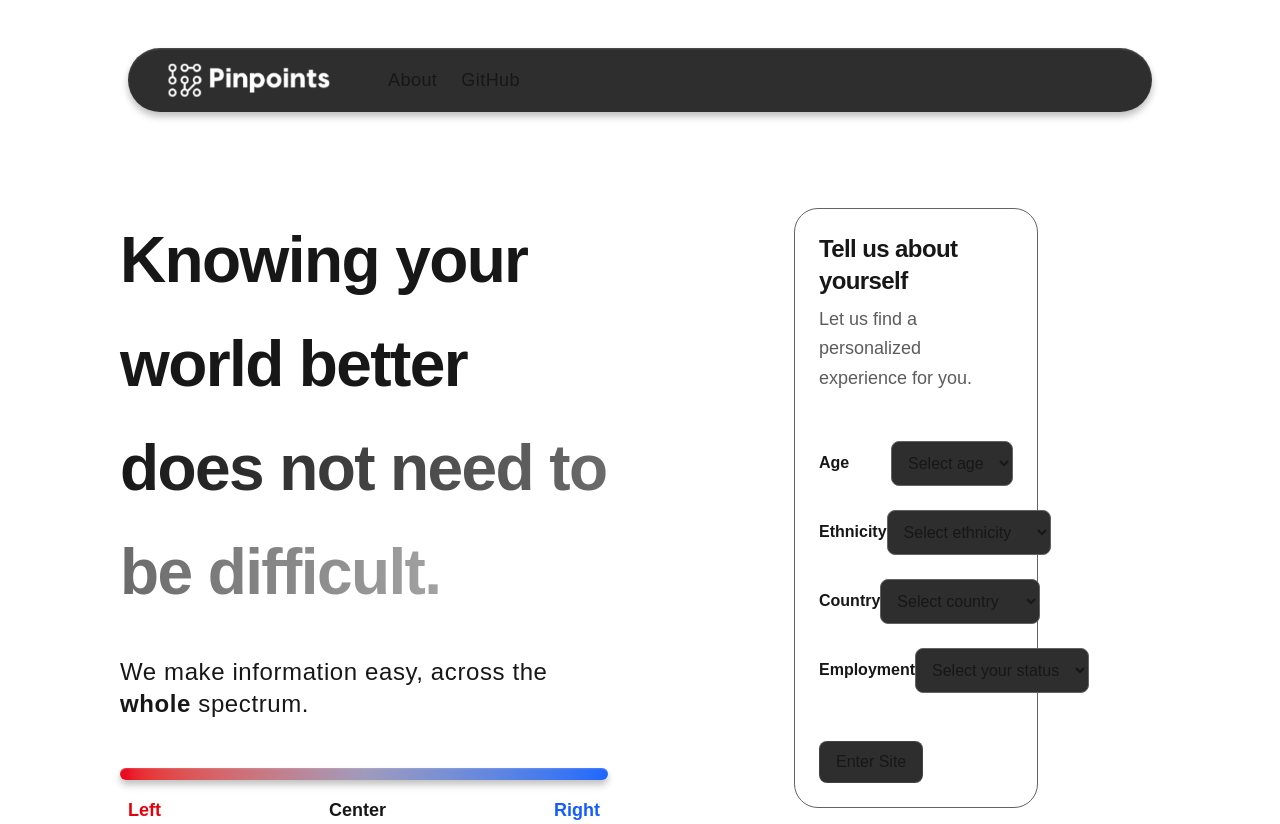
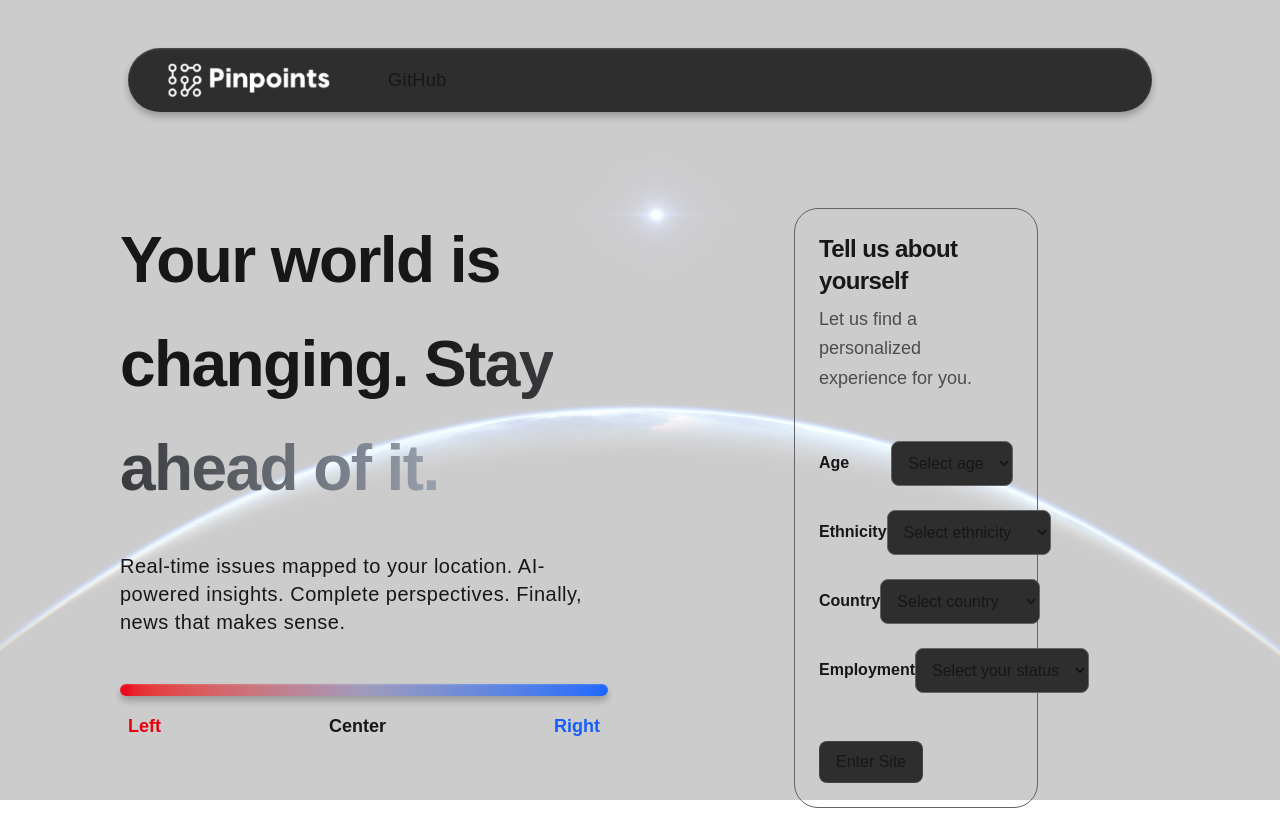
Before and after one commit to ian-yeh/pinpoints-app, a Next.js app in the folder frontend/: page / in a window 1280 px wide. Built offline with nearby package versions, Linux system fonts and the light colour scheme.

Commit message:
finalize frontend ui. still need to do api integration

```diff
--- a/frontend/src/app/layout.tsx
+++ b/frontend/src/app/layout.tsx
@@ -15,7 +15,7 @@ const geistMono = Geist_Mono({
 });
 
 export const metadata: Metadata = {
-  title: "Create Next App",
+  title: "Pinpoints",
   description: "Generated by create next app",
 };
 
--- a/frontend/src/app/page.tsx
+++ b/frontend/src/app/page.tsx
@@ -18,6 +18,7 @@ export default function Home() {
 
   return (
     <div className="min-h-screen flex flex-col">
+      <div className="absolute inset-0 bg-[url('/bg.jpg')] bg-cover bg-center bg-no-repeat opacity-20 -z-10" />
       {/* HEADER - Fixed height */}
       <div className='h-[20vh] flex flex-col items-center justify-center'>
         <Header />
@@ -33,13 +34,13 @@ export default function Home() {
                 animate={{ opacity: 100, y: 0}}
                 transition={{ duration: 0.5 }}
               >
-                <h1 className='font-extrabold text-[64px] tracking-tight leading-relaxed'>
-                  Knowing your world better <span className="bg-gradient-to-r from-foreground/100 to-foreground/40 bg-clip-text text-transparent">
-                    does not need to be difficult.
-                  </span>
-                </h1>
-                <h3 className='mt-8 text-2xl font-light tracking-wide'>
-                  We make information easy, across the <span className='font-extrabold'>whole</span> spectrum.
+              <h1 className='font-extrabold text-[64px] tracking-tight leading-relaxed'>
+                Your world is changing. <span className="bg-gradient-to-r from-foreground to-gray-400 bg-clip-text text-transparent">
+                  Stay ahead of it.
+                </span>
+              </h1>
+              <h3 className='mt-8 text-xl font-light tracking-wide'>
+                Real-time issues mapped to your location. AI-powered insights. Complete perspectives. Finally, news that makes sense.
                 </h3>
               </motion.div>
               <motion.div
--- a/frontend/src/components/LandingHeader.tsx
+++ b/frontend/src/components/LandingHeader.tsx
@@ -11,13 +11,8 @@ export default function Header() {
       <nav>
         <ul className="flex gap-6 text-lg tracking-wide">
           <li>
-            <Link href="/about" className="hover:text-gray-400 transition-colors">
-              About
-            </Link>
-          </li>
-          <li>
             <a
-              href="https://github.com"
+              href="https://github.com/ian-yeh/pinpoints-app"
               target="_blank"
               rel="noopener noreferrer"
               className="hover:text-gray-400 transition-colors"
--- a/frontend/src/components/Map.tsx
+++ b/frontend/src/components/Map.tsx
@@ -8,6 +8,7 @@ import IssuePopup from '@/components/IssuePopup';
 import { useUser } from '@/lib/hooks/useUser';
 
 import { motion } from 'framer-motion';
+
 
 const MapController = ({ disabled }: { disabled: boolean }) => {
   const map = useMap();
@@ -119,6 +120,7 @@ const Map = () => {
           eventHandlers={{
             click: () => setSelectedIssue(point),
           }}
+
         />
       ))}
 
```
Also changed, not shown: frontend/public/bg.jpg (added), frontend/src/app/home/page.tsx (renamed from frontend/src/app/(root)/home/page.tsx), 1 other file (tests, documents, lock files or other folders).
